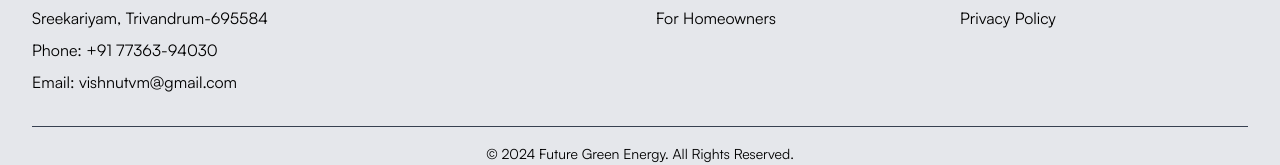
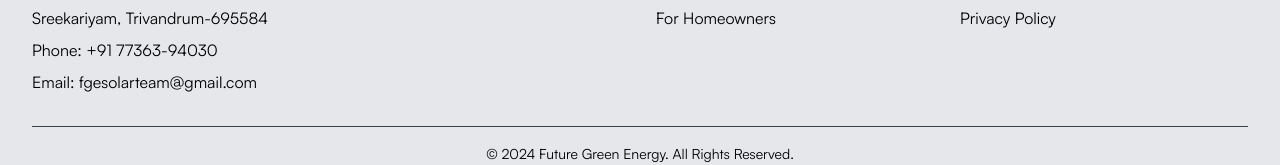
Before and after one commit to SwiftLoopTech/free-green-energy, a Next.js app: page / in a window 1280 px wide. Shown: the part 2914-3079 px from the top of the page. Built offline with nearby package versions, Linux system fonts and the light colour scheme.

Commit message:
Email change

```diff
--- a/components/footer.tsx
+++ b/components/footer.tsx
@@ -55,7 +55,7 @@
                   <p>Near Sabarigiri International School </p>
                   <p>Sreekariyam, Trivandrum-695584</p>
                   <p>Phone: +91 77363-94030</p>
-                  <p>Email: vishnutvm@gmail.com</p>
+                  <p>Email: fgesolarteam@gmail.com</p>
                 </div>
               </div>
 
```
